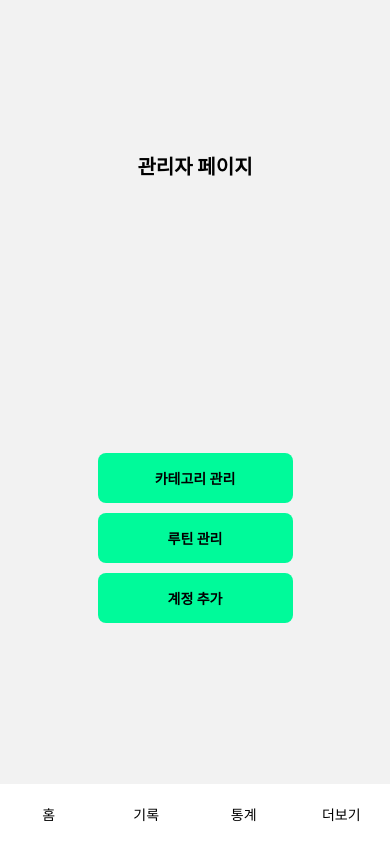
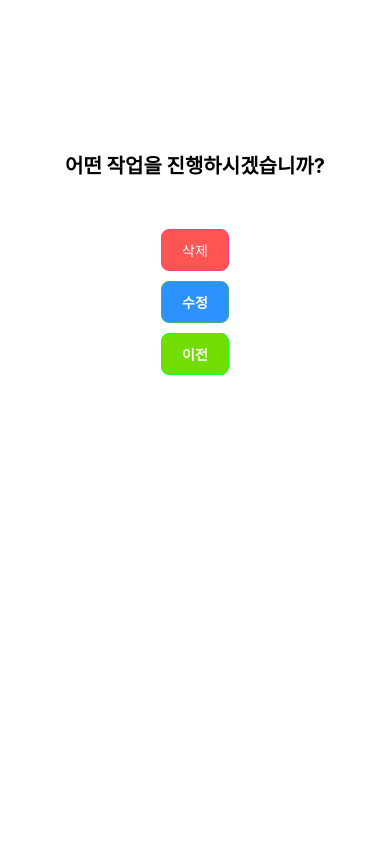
Before and after one commit to kigpand/healthinfo, a React Native app: screen /Admin in a window 390 px wide. Built offline with nearby package versions, Linux system fonts and the light colour scheme.

Commit message:
routine 관리 페이지 및 select modal 추가

```diff
--- a/App.tsx
+++ b/App.tsx
@@ -15,6 +15,7 @@ import useExercise from './store/useExercise';
 import Finish from './navigation/Finish';
 import Admin from './navigation/Admin';
 import CategoryManage from './navigation/CategoryManage';
+import RoutineManageUpdate from './navigation/RoutineManageUpdate';
 
 const Stack = createNativeStackNavigator();
 
@@ -28,61 +29,18 @@ function App(): JSX.Element {
   return (
     <NavigationContainer>
       <Stack.Navigator initialRouteName="Home">
-        <Stack.Screen
-          name="Home"
-          component={Home}
-          options={{headerShown: false}}
-        />
-        <Stack.Screen
-          name="Record"
-          component={Record}
-          options={{headerShown: false}}
-        />
-        <Stack.Screen
-          name="Statistics"
-          component={Statistics}
-          options={{headerShown: false}}
-        />
-        <Stack.Screen
-          name="Other"
-          component={Other}
-          options={{headerShown: false}}
-        />
-        <Stack.Screen
-          name="LoadPrevRoutine"
-          component={LoadPrevRoutine}
-          options={{headerShown: false}}
-        />
-        <Stack.Screen
-          name="SetNewDataTitle"
-          component={SetNewDataTitle}
-          options={{headerShown: false}}
-        />
-        <Stack.Screen
-          name="Exercise"
-          component={Exercise}
-          options={{headerShown: false}}
-        />
-        <Stack.Screen
-          name="Finish"
-          component={Finish}
-          options={{headerShown: false}}
-        />
-        <Stack.Screen
-          name="AddNewData"
-          component={AddNewData}
-          options={{headerShown: false}}
-        />
-        <Stack.Screen
-          name="Admin"
-          component={Admin}
-          options={{headerShown: false}}
-        />
-        <Stack.Screen
-          name="CategoryManage"
-          component={CategoryManage}
-          options={{headerShown: false}}
-        />
+        <Stack.Screen name="Home" component={Home} options={{headerShown: false}} />
+        <Stack.Screen name="Record" component={Record} options={{headerShown: false}} />
+        <Stack.Screen name="Statistics" component={Statistics} options={{headerShown: false}} />
+        <Stack.Screen name="Other" component={Other} options={{headerShown: false}} />
+        <Stack.Screen name="LoadPrevRoutine" component={LoadPrevRoutine} options={{headerShown: false}} />
+        <Stack.Screen name="SetNewDataTitle" component={SetNewDataTitle} options={{headerShown: false}} />
+        <Stack.Screen name="Exercise" component={Exercise} options={{headerShown: false}} />
+        <Stack.Screen name="Finish" component={Finish} options={{headerShown: false}} />
+        <Stack.Screen name="AddNewData" component={AddNewData} options={{headerShown: false}} />
+        <Stack.Screen name="Admin" component={Admin} options={{headerShown: false}} />
+        <Stack.Screen name="CategoryManage" component={CategoryManage} options={{headerShown: false}} />
+        <Stack.Screen name="RoutineManageUpdate" component={RoutineManageUpdate} options={{headerShown: false}} />
       </Stack.Navigator>
       <Footer />
     </NavigationContainer>
--- a/components/modal/CategoryListModal.tsx
+++ b/components/modal/CategoryListModal.tsx
@@ -16,8 +16,8 @@ export default function CategoryListModal({categorySelectModal, handleCloseModal
         <View style={styles.body}>
           {category.map((cate, i) => {
             return (
-              <Pressable style={styles.button}>
-                <Text style={styles.text} key={i} onPress={() => handleCloseModal(cate as Category)}>
+              <Pressable style={styles.button} key={i}>
+                <Text style={styles.text} onPress={() => handleCloseModal(cate as Category)}>
                   {cate}
                 </Text>
               </Pressable>
--- /dev/null
+++ b/components/modal/RoutineManageModal.tsx
@@ -0,0 +1,66 @@
+import {FlatList, Modal, Pressable, StyleSheet, Text, View} from 'react-native';
+import {prevData} from '../../data/data';
+import {borderColor, buttonColor} from '../../style/color';
+import RoutineManageSelectModal from './RoutineManageSelectModal';
+import {useState} from 'react';
+
+type Props = {
+  routineManageModal: boolean;
+  handleRoutineModalButton: (type: '수정' | '삭제') => void;
+};
+
+export default function RoutineManageModal({routineManageModal, handleRoutineModalButton}: Props) {
+  const [selectModal, setSelectModal] = useState<boolean>(true);
+
+  function handleRoutineSelectModal(type: '수정' | '삭제') {
+    setSelectModal(false);
+    handleRoutineModalButton(type);
+  }
+
+  return (
+    <Modal animationType="fade" transparent={false} visible={routineManageModal}>
+      <View style={styles.container}>
+        <Text style={styles.title}>작업할 루틴을 선택해주세요</Text>
+        <FlatList
+          data={prevData}
+          renderItem={item => (
+            <Pressable style={styles.button} onPress={() => setSelectModal(true)}>
+              <Text style={{color: 'white', fontWeight: 'bold'}}>{item.item.title}</Text>
+            </Pressable>
+          )}
+        />
+      </View>
+      {selectModal && (
+        <RoutineManageSelectModal
+          handleRoutineSelectModal={handleRoutineSelectModal}
+          closeModal={() => setSelectModal(false)}
+        />
+      )}
+    </Modal>
+  );
+}
+
+const styles = StyleSheet.create({
+  container: {
+    flex: 1,
+    alignItems: 'center',
+    justifyContent: 'center',
+  },
+  title: {
+    marginTop: 100,
+    marginBottom: 50,
+    fontSize: 20,
+    fontWeight: 'bold',
+  },
+  button: {
+    marginTop: 10,
+    width: 200,
+    height: 50,
+    backgroundColor: buttonColor,
+    borderWidth: 1,
+    borderColor: borderColor,
+    borderRadius: 8,
+    alignItems: 'center',
+    justifyContent: 'center',
+  },
+});
--- /dev/null
+++ b/components/modal/RoutineManageSelectModal.tsx
@@ -0,0 +1,43 @@
+import {StyleSheet, Text, View} from 'react-native';
+import RedButton from '../buttons/RedButton';
+import BlueButton from '../buttons/BlueButton';
+import GreenButton from '../buttons/GreenButton';
+
+type Props = {
+  handleRoutineSelectModal: (type: '수정' | '삭제') => void;
+  closeModal: () => void;
+};
+
+export default function RoutineManageSelectModal({handleRoutineSelectModal, closeModal}: Props) {
+  return (
+    <View style={styles.container}>
+      <Text style={styles.title}>어떤 작업을 진행하시겠습니까?</Text>
+      <View style={styles.buttons}>
+        <RedButton text="삭제" onPress={() => handleRoutineSelectModal('삭제')} />
+        <BlueButton text="수정" onPress={() => handleRoutineSelectModal('수정')} />
+        <GreenButton text="이전" onPress={closeModal} />
+      </View>
+    </View>
+  );
+}
+
+const styles = StyleSheet.create({
+  container: {
+    position: 'absolute',
+    width: '100%',
+    height: '100%',
+    backgroundColor: 'white',
+    zIndex: 1,
+    alignItems: 'center',
+  },
+  title: {
+    marginTop: 150,
+    fontSize: 20,
+    fontWeight: 'bold',
+  },
+
+  buttons: {
+    marginTop: 50,
+    gap: 10,
+  },
+});
--- a/navigation/Admin.tsx
+++ b/navigation/Admin.tsx
@@ -2,24 +2,35 @@ import {Pressable, StyleSheet, Text, View} from 'react-native';
 import {mainColor} from '../style/color';
 import {ParamListBase, useNavigation} from '@react-navigation/native';
 import {NativeStackNavigationProp} from '@react-navigation/native-stack';
+import {useState} from 'react';
+import RoutineManageModal from '../components/modal/RoutineManageModal';
 
 export default function Admin() {
+  const [routineManageModal, setRoutineManageModal] = useState<boolean>(true);
   const nav = useNavigation<NativeStackNavigationProp<ParamListBase>>();
+
+  function handleRoutineModalButton(type: '수정' | '삭제') {
+    setRoutineManageModal(false);
+    if (type === '수정') {
+      nav.navigate('RoutineManageUpdate');
+    } else {
+      console.log('삭제');
+    }
+  }
 
   return (
     <View style={styles.container}>
       <Text style={styles.title}>관리자 페이지</Text>
-      <Pressable
-        style={styles.button}
-        onPress={() => nav.navigate('CategoryManage')}>
-        <Text style={{fontWeight: 'bold'}}>카테고리 관리</Text>
+      <Pressable style={styles.button} onPress={() => nav.navigate('CategoryManage')}>
+        <Text style={{fontWeight: 'bold', color: 'white'}}>카테고리 관리</Text>
       </Pressable>
       <Pressable style={styles.button}>
-        <Text style={{fontWeight: 'bold'}}>루틴 관리</Text>
+        <Text style={{fontWeight: 'bold', color: 'white'}}>루틴 관리</Text>
       </Pressable>
       <Pressable style={styles.button}>
-        <Text style={{fontWeight: 'bold'}}>계정 추가</Text>
+        <Text style={{fontWeight: 'bold', color: 'white'}}>계정 추가</Text>
       </Pressable>
+      <RoutineManageModal routineManageModal={routineManageModal} handleRoutineModalButton={handleRoutineModalButton} />
     </View>
   );
 }
@@ -38,7 +49,7 @@ const styles = StyleSheet.create({
   button: {
     marginBottom: 10,
     borderRadius: 8,
-    width: '50%',
+    width: '70%',
     height: 50,
     backgroundColor: mainColor,
     alignItems: 'center',
--- /dev/null
+++ b/navigation/RoutineManageUpdate.tsx
@@ -0,0 +1,9 @@
+import {Text, View} from 'react-native';
+
+export default function RoutineManageUpdate() {
+  return (
+    <View>
+      <Text>routine manage update</Text>
+    </View>
+  );
+}
```
